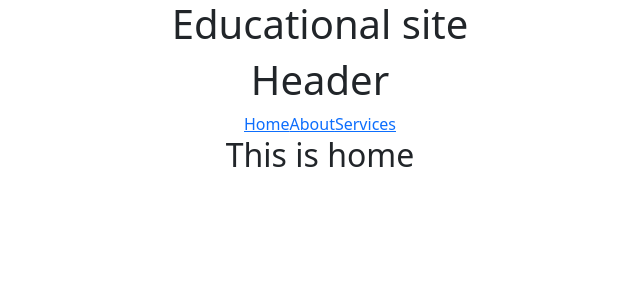
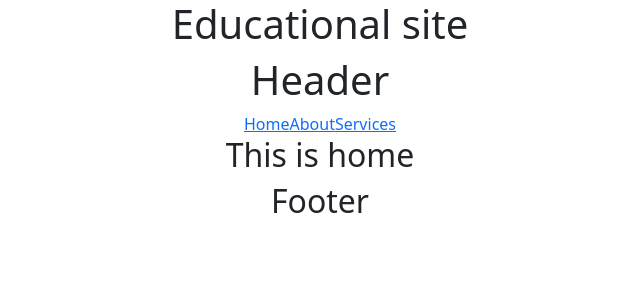
Before and after one commit to sanaul01/Teaching-center, a React (Create React App) app: page / in a window 1280 px wide. Shown: the top 300 px of the page, without its empty margins (320-960 px from the left). Built offline with nearby package versions, Linux system fonts and the light colour scheme.

Commit message:
footer added

```diff
--- a/src/App.js
+++ b/src/App.js
@@ -7,6 +7,7 @@
 import NotFound from './Component/NotFound/NotFound';
 import Header from './Component/Header/Header';
 import 'bootstrap/dist/css/bootstrap.min.css';
+import Footer from './Component/Footer/Footer';
 
 function App() {
   return (
@@ -31,6 +32,7 @@
             <NotFound></NotFound>
           </Route>
         </Switch>
+        <Footer></Footer>
       </Router>
     </div>
   );
--- /dev/null
+++ b/src/Component/Footer/Footer.js
@@ -0,0 +1,11 @@
+import React from 'react';
+
+const Footer = () => {
+    return (
+        <div>
+            <h2>Footer</h2>
+        </div>
+    );
+};
+
+export default Footer;
```
